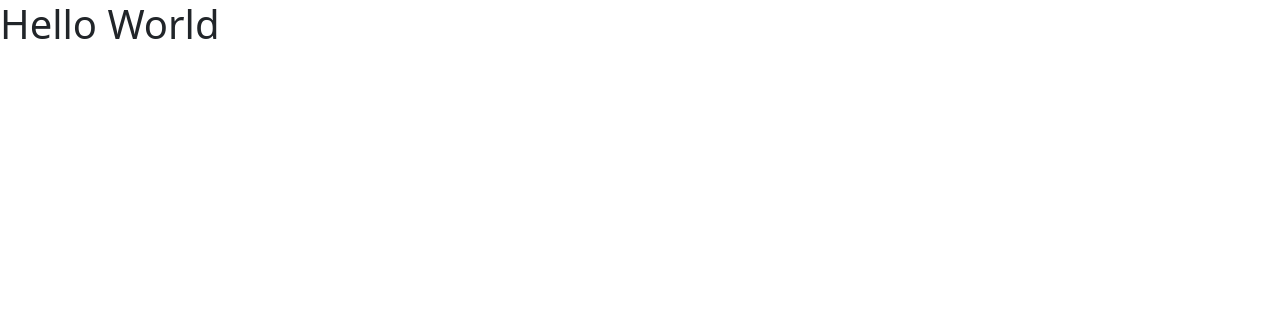
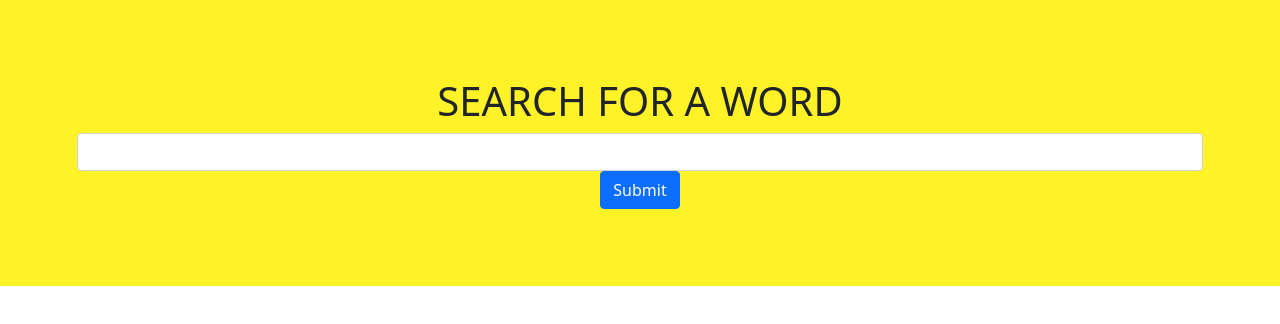
Before and after one commit to DemarioDouce/SimpleDictionary-Website, a React (Create React App) app: page / in a window 1280 px wide. Shown: the top 324 px of the page. Built offline with nearby package versions, Linux system fonts and the light colour scheme.

Commit message:
Init layout.

```diff
--- a/src/App.js
+++ b/src/App.js
@@ -1,5 +1,24 @@
 function App() {
-  return <h1>Hello World</h1>;
+  return (
+    <>
+      <div
+        class="container-fluid"
+        style={{
+          backgroundColor: "#fff328",
+          textAlign: "center",
+          padding: "6%",
+        }}
+      >
+        <h1>SEARCH FOR A WORD</h1>
+        <form>
+          <input type="text" class="form-control" id="search" />
+          <button type="submit" class="btn btn-primary">
+            Submit
+          </button>
+        </form>
+      </div>
+    </>
+  );
 }
 
 export default App;
```
